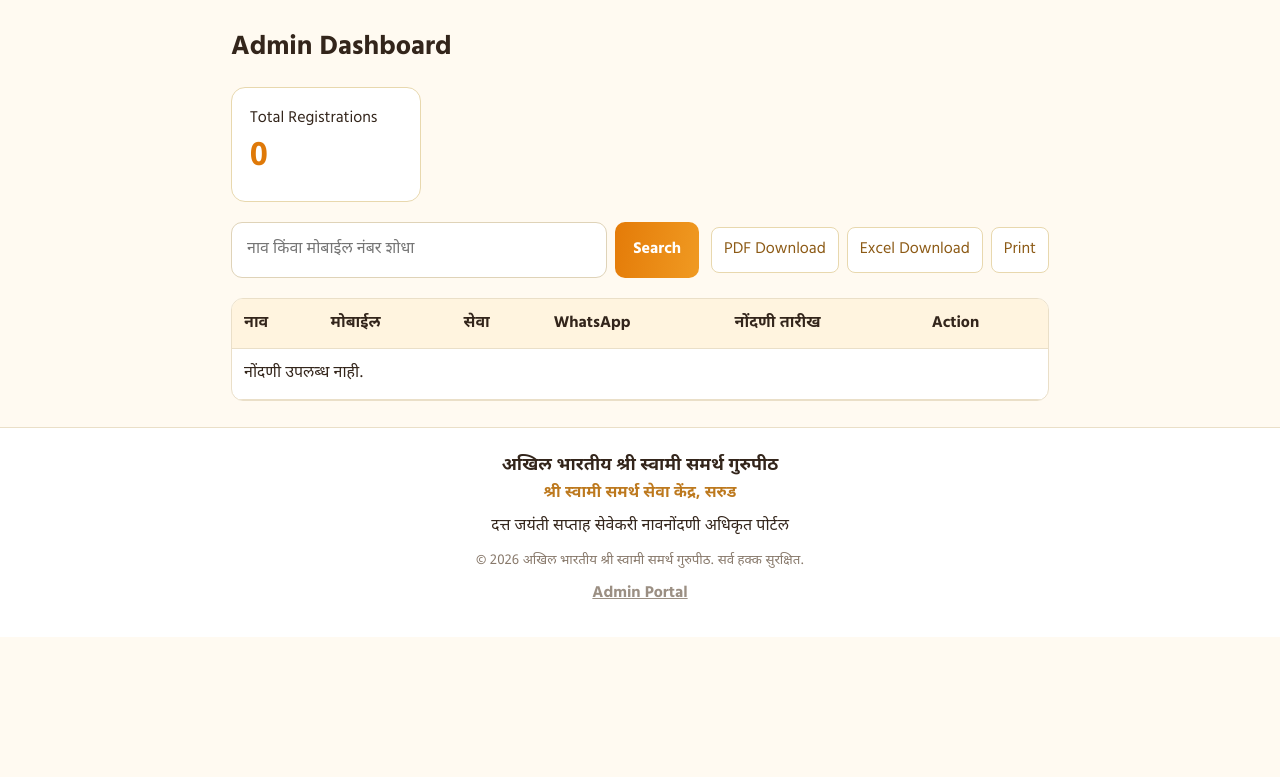
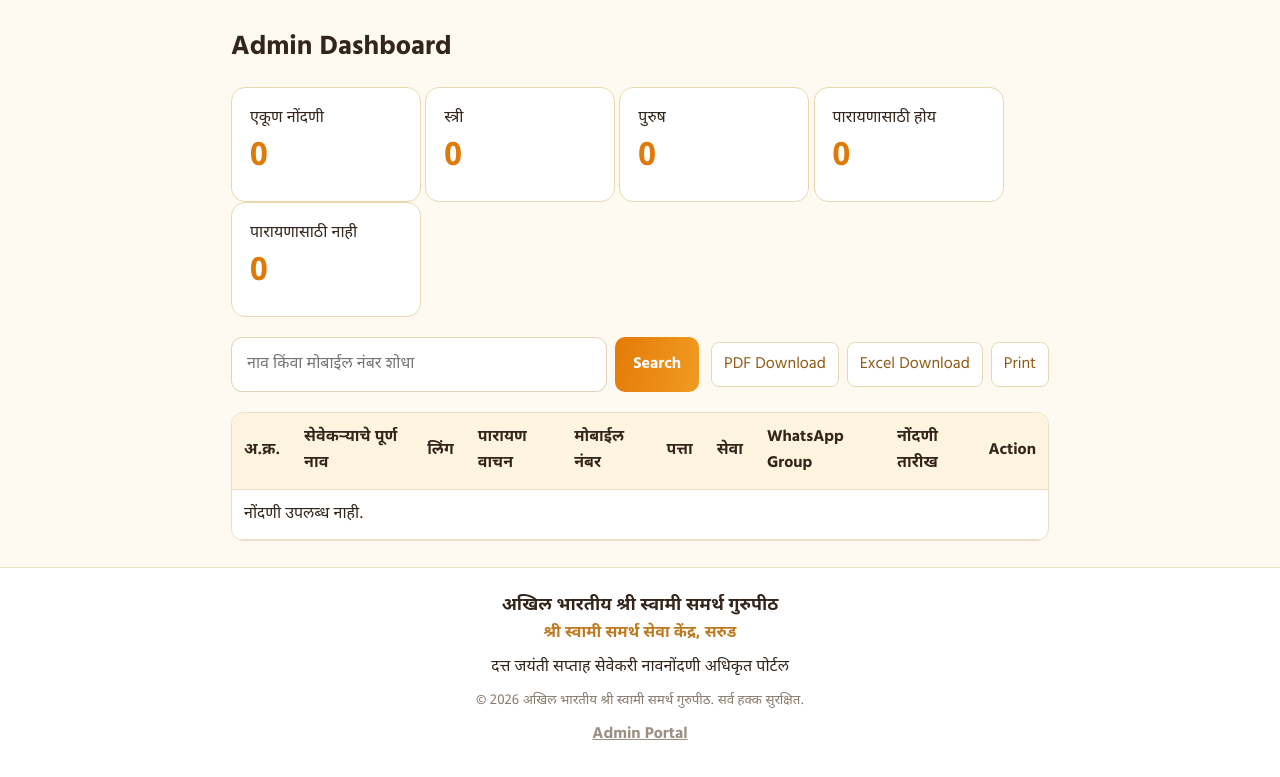
Before and after one commit to patilavdhut149-lab/Dattadham-Saptah-Website, a Django app: page /admin-panel/ in a window 1280 px wide. Shown: the part 79-856 px from the top of the page. Before the commit the page ends 716 px from the top, so only its background shows below. Run offline with Django 5.2, Linux system fonts and the light colour scheme; the visitor is signed in with stand-in values (Sample User, id 1); data that the repository does not hold is empty.

Commit message:
Update admin dashboard with complete registration details and statistics

```diff
--- a/registrations/views.py
+++ b/registrations/views.py
@@ -5,23 +5,43 @@ from django.db.models import Q
 from django.http import HttpResponse
 from django.shortcuts import render, redirect, get_object_or_404
 from django.utils import timezone
+
 from openpyxl import Workbook
+
 from reportlab.lib import colors
 from reportlab.lib.pagesizes import A4, landscape
-from reportlab.platypus import SimpleDocTemplate, Table, TableStyle, Paragraph, Spacer
+from reportlab.platypus import (
+    SimpleDocTemplate,
+    Table,
+    TableStyle,
+    Paragraph,
+    Spacer
+)
 from reportlab.lib.styles import getSampleStyleSheet
+
 from .forms import RegistrationForm
 from .models import Registration, SiteContent, ProgramItem
+
+
+# =========================
+# HOME PAGE
+# =========================
 
 def home(request):
     if request.method == "POST":
         form = RegistrationForm(request.POST)
+
         if form.is_valid():
             form.save()
             return redirect("success")
     else:
         form = RegistrationForm()
-    content = {item.key: item.value for item in SiteContent.objects.all()}
+
+    content = {
+        item.key: item.value
+        for item in SiteContent.objects.all()
+    }
+
     week_days = [
         ("बुधवार – १६ डिसेंबर २०२६", "ग्रामदेवता सन्मान, मंडल मांडणी"),
         ("गुरुवार – १७ डिसेंबर २०२६", "मंडल स्थापना, अग्नि स्थापना, स्थापित देवता हवन"),
@@ -33,6 +53,7 @@ def home(request):
         ("बुधवार – २३ डिसेंबर २०२६", "नित्यस्वाहाकार, बली – पूर्णाहुती. दुपारी १२:१३ वा. श्रीदत्त जन्मोत्सव"),
         ("गुरुवार – २४ डिसेंबर २०२६", "श्री सत्यदत्त पूजन, देवता विसर्जन. अखंड नाम जप – यज्ञ सप्ताह सांगता"),
     ]
+
     daily_items = [
         ("सकाळी ७:३० ते ८:००", "औंदुंबर प्रदक्षिणा"),
         ("सकाळी ८:००", "भूपाळी आरती. भूपाळी आरती संपन्न होईल."),
@@ -42,105 +63,393 @@ def home(request):
         ("संध्याकाळी ६:३०", "नैवेद्य आरती. संध्याकाळच्या सर्व आरत्या मंत्र पुष्पांजलीसह."),
         ("संध्याकाळी ६:५०", "नित्यध्यान व सामुदायिक वाचन: नित्यध्यान, गीताई, श्री मनाचे श्लोक, गीतेचा १५ वा अध्याय, श्री तुकारामांचा अभंग, पसायदान, श्री विष्णुसहस्रनाम वाचन, श्री स्वामी समर्थ मंत्र जप एक माळ. त्यानंतर ऐच्छिक श्री स्वामी चरित्र किंवा दुर्गा सप्तशती सामुदायिक वाचन करावे."),
     ]
-    return render(request, "registrations/home.html", {"form": form, "content": content, "week_days": week_days, "daily_items": daily_items})
+
+    return render(
+        request,
+        "registrations/home.html",
+        {
+            "form": form,
+            "content": content,
+            "week_days": week_days,
+            "daily_items": daily_items,
+        }
+    )
+
+
+# =========================
+# SUCCESS PAGE
+# =========================
 
 def success(request):
     return render(request, "registrations/success.html")
 
+
+# =========================
+# ADMIN LOGIN
+# =========================
+
 def admin_login(request):
     if request.user.is_authenticated:
         return redirect("dashboard")
+
     if request.method == "POST":
         username = request.POST.get("username", "").strip()
         password = request.POST.get("password", "")
-        user = authenticate(request, username=username, password=password)
+
+        user = authenticate(
+            request,
+            username=username,
+            password=password
+        )
+
         if user is not None and user.is_active and user.is_staff:
             login(request, user)
             return redirect("dashboard")
-        messages.error(request, "Username किंवा Password चुकीचा आहे किंवा Admin परवानगी नाही.")
+
+        messages.error(
+            request,
+            "Username किंवा Password चुकीचा आहे किंवा Admin परवानगी नाही."
+        )
+
     return render(request, "registrations/login.html")
+
+
+# =========================
+# ADMIN LOGOUT
+# =========================
 
 def admin_logout(request):
     logout(request)
     return redirect("home")
 
+
+# =========================
+# ADMIN DASHBOARD
+# =========================
+
 @login_required
 @user_passes_test(lambda u: u.is_staff)
 def dashboard(request):
+
     q = request.GET.get("q", "").strip()
-    registrations = Registration.objects.all()
+
+    registrations = Registration.objects.all().order_by("-created_at")
+
     if q:
-        registrations = registrations.filter(Q(full_name__icontains=q) | Q(mobile__icontains=q))
-    return render(request, "registrations/dashboard.html", {
-        "registrations": registrations,
-        "total": Registration.objects.count(),
-        "q": q,
-    })
+        registrations = registrations.filter(
+            Q(full_name__icontains=q) |
+            Q(mobile__icontains=q)
+        )
+
+    return render(
+        request,
+        "registrations/dashboard.html",
+        {
+            "registrations": registrations,
+
+            # Total registrations
+            "total": Registration.objects.count(),
+
+            # Gender statistics
+            "female_total": Registration.objects.filter(
+                gender="स्त्री"
+            ).count(),
+
+            "male_total": Registration.objects.filter(
+                gender="पुरुष"
+            ).count(),
+
+            # Parayan statistics
+            "parayan_yes": Registration.objects.filter(
+                parayan="होय"
+            ).count(),
+
+            "parayan_no": Registration.objects.filter(
+                parayan="नाही"
+            ).count(),
+
+            "q": q,
+        }
+    )
+
+
+# =========================
+# REGISTRATION DETAIL
+# =========================
 
 @login_required
 @user_passes_test(lambda u: u.is_staff)
 def registration_detail(request, pk):
-    item = get_object_or_404(Registration, pk=pk)
-    return render(request, "registrations/detail.html", {"item": item})
+
+    item = get_object_or_404(
+        Registration,
+        pk=pk
+    )
+
+    return render(
+        request,
+        "registrations/detail.html",
+        {"item": item}
+    )
+
+
+# =========================
+# REGISTRATION EDIT
+# =========================
 
 @login_required
 @user_passes_test(lambda u: u.is_staff)
 def registration_edit(request, pk):
-    item = get_object_or_404(Registration, pk=pk)
-    form = RegistrationForm(request.POST or None, instance=item)
+
+    item = get_object_or_404(
+        Registration,
+        pk=pk
+    )
+
+    form = RegistrationForm(
+        request.POST or None,
+        instance=item
+    )
+
     if request.method == "POST" and form.is_valid():
         form.save()
-        messages.success(request, "नोंदणी अपडेट झाली.")
+
+        messages.success(
+            request,
+            "नोंदणी अपडेट झाली."
+        )
+
         return redirect("dashboard")
-    return render(request, "registrations/edit.html", {"form": form, "item": item})
+
+    return render(
+        request,
+        "registrations/edit.html",
+        {
+            "form": form,
+            "item": item
+        }
+    )
+
+
+# =========================
+# REGISTRATION DELETE
+# =========================
 
 @login_required
 @user_passes_test(lambda u: u.is_staff)
 def registration_delete(request, pk):
-    item = get_object_or_404(Registration, pk=pk)
+
+    item = get_object_or_404(
+        Registration,
+        pk=pk
+    )
+
     if request.method == "POST":
         item.delete()
-        messages.success(request, "नोंदणी Delete झाली.")
+
+        messages.success(
+            request,
+            "नोंदणी Delete झाली."
+        )
+
         return redirect("dashboard")
-    return render(request, "registrations/delete.html", {"item": item})
+
+    return render(
+        request,
+        "registrations/delete.html",
+        {"item": item}
+    )
+
+
+# =========================
+# EXCEL EXPORT
+# =========================
 
 @login_required
 @user_passes_test(lambda u: u.is_staff)
 def export_excel(request):
+
     wb = Workbook()
     ws = wb.active
     ws.title = "Registrations"
-    ws.append(["पूर्ण नाव", "मोबाईल", "पत्ता", "इतर सेवा", "WhatsApp Group", "नोंदणी तारीख"])
-    for r in Registration.objects.all():
-        ws.append([r.full_name, r.mobile, r.address, r.other_service, r.whatsapp_group, timezone.localtime(r.created_at).strftime("%d-%m-%Y %H:%M")])
+
+    # Excel headings
+    ws.append([
+        "पूर्ण नाव",
+        "लिंग",
+        "पारायण वाचन",
+        "मोबाईल",
+        "पत्ता",
+        "इतर सेवा",
+        "WhatsApp Group",
+        "नोंदणी तारीख"
+    ])
+
+    registrations = Registration.objects.all().order_by("-created_at")
+
+    for r in registrations:
+
+        ws.append([
+            r.full_name,
+            r.gender,
+            r.parayan,
+            r.mobile,
+            r.address,
+            r.other_service,
+            r.whatsapp_group,
+            timezone.localtime(
+                r.created_at
+            ).strftime("%d-%m-%Y %H:%M")
+        ])
+
+    # Column width
     for col in ws.columns:
+
         letter = col[0].column_letter
-        ws.column_dimensions[letter].width = min(max(max(len(str(c.value or "")) for c in col) + 2, 14), 42)
-    response = HttpResponse(content_type="application/vnd.openxmlformats-officedocument.spreadsheetml.sheet")
-    response["Content-Disposition"] = 'attachment; filename="sevakari_registrations.xlsx"'
+
+        ws.column_dimensions[letter].width = min(
+            max(
+                max(
+                    len(str(c.value or ""))
+                    for c in col
+                ) + 2,
+                14
+            ),
+            42
+        )
+
+    response = HttpResponse(
+        content_type="application/vnd.openxmlformats-officedocument.spreadsheetml.sheet"
+    )
+
+    response["Content-Disposition"] = (
+        'attachment; filename="sevakari_registrations.xlsx"'
+    )
+
     wb.save(response)
+
     return response
+
+
+# =========================
+# PDF EXPORT
+# =========================
 
 @login_required
 @user_passes_test(lambda u: u.is_staff)
 def export_pdf(request):
-    response = HttpResponse(content_type="application/pdf")
-    response["Content-Disposition"] = 'attachment; filename="sevakari_registrations.pdf"'
-    doc = SimpleDocTemplate(response, pagesize=landscape(A4), rightMargin=18, leftMargin=18, topMargin=20, bottomMargin=20)
+
+    response = HttpResponse(
+        content_type="application/pdf"
+    )
+
+    response["Content-Disposition"] = (
+        'attachment; filename="sevakari_registrations.pdf"'
+    )
+
+    doc = SimpleDocTemplate(
+        response,
+        pagesize=landscape(A4),
+        rightMargin=18,
+        leftMargin=18,
+        topMargin=20,
+        bottomMargin=20
+    )
+
     styles = getSampleStyleSheet()
-    story = [Paragraph("Sevakari Registration List", styles["Title"]), Spacer(1, 12)]
-    data = [["Name", "Mobile", "Address", "Service", "WhatsApp", "Registered"]]
-    for r in Registration.objects.all():
-        data.append([r.full_name, r.mobile, r.address[:90], r.other_service, r.whatsapp_group, timezone.localtime(r.created_at).strftime("%d-%m-%Y")])
-    table = Table(data, repeatRows=1, colWidths=[115, 75, 220, 65, 65, 75])
-    table.setStyle(TableStyle([
-        ("BACKGROUND", (0,0), (-1,0), colors.HexColor("#e58a16")),
-        ("TEXTCOLOR", (0,0), (-1,0), colors.white),
-        ("GRID", (0,0), (-1,-1), 0.4, colors.HexColor("#d9c9a5")),
-        ("FONTSIZE", (0,0), (-1,-1), 7),
-        ("VALIGN", (0,0), (-1,-1), "TOP"),
-        ("ROWBACKGROUNDS", (0,1), (-1,-1), [colors.white, colors.HexColor("#fff8ed")]),
-    ]))
+
+    story = [
+        Paragraph(
+            "Sevakari Registration List",
+            styles["Title"]
+        ),
+        Spacer(1, 12)
+    ]
+
+    data = [[
+        "Name",
+        "Gender",
+        "Parayan",
+        "Mobile",
+        "Address",
+        "Service",
+        "WhatsApp",
+        "Registered"
+    ]]
+
+    registrations = Registration.objects.all().order_by("-created_at")
+
+    for r in registrations:
+
+        data.append([
+            str(r.full_name),
+            str(r.gender),
+            str(r.parayan),
+            str(r.mobile),
+            str(r.address),
+            str(r.other_service),
+            str(r.whatsapp_group),
+            timezone.localtime(
+                r.created_at
+            ).strftime("%d-%m-%Y %H:%M")
+        ])
+
+    table = Table(
+        data,
+        repeatRows=1,
+        colWidths=[
+            105, 48, 65, 75,
+            165, 75, 65, 105
+        ]
+    )
+
+    table.setStyle(
+        TableStyle([
+            (
+                "BACKGROUND",
+                (0, 0),
+                (-1, 0),
+                colors.HexColor("#e58a16")
+            ),
+            (
+                "TEXTCOLOR",
+                (0, 0),
+                (-1, 0),
+                colors.white
+            ),
+            (
+                "GRID",
+                (0, 0),
+                (-1, -1),
+                0.4,
+                colors.HexColor("#d9c9a5")
+            ),
+            (
+                "FONTSIZE",
+                (0, 0),
+                (-1, -1),
+                7
+            ),
+            (
+                "VALIGN",
+                (0, 0),
+                (-1, -1),
+                "TOP"
+            ),
+            (
+                "ROWBACKGROUNDS",
+                (0, 1),
+                (-1, -1),
+                [
+                    colors.white,
+                    colors.HexColor("#fff8ed")
+                ]
+            ),
+        ])
+    )
+
     story.append(table)
+
     doc.build(story)
+
     return response
--- a/templates/registrations/dashboard.html
+++ b/templates/registrations/dashboard.html
@@ -1,7 +1,171 @@
-{% extends "base.html" %}{% block title %}Admin Dashboard{% endblock %}{% block content %}
-<header class="admin-header"><div><b>अखिल भारतीय श्री स्वामी समर्थ गुरुपीठ</b><small>Admin Dashboard</small></div><a href="{% url 'admin_logout' %}">Logout</a></header>
-<main class="wrap admin-wrap"><h1>Admin Dashboard</h1><div class="stat-card"><span>Total Registrations</span><strong>{{ total }}</strong></div>
-<div class="toolbar"><form method="get" class="search-form"><input name="q" value="{{ q }}" placeholder="नाव किंवा मोबाईल नंबर शोधा"><button class="primary-btn small-btn">Search</button></form><div class="export-links"><a href="{% url 'export_pdf' %}">PDF Download</a><a href="{% url 'export_excel' %}">Excel Download</a><button type="button" onclick="window.print()">Print</button></div></div>
-<div class="table-wrap"><table><thead><tr><th>नाव</th><th>मोबाईल</th><th>सेवा</th><th>WhatsApp</th><th>नोंदणी तारीख</th><th>Action</th></tr></thead><tbody>
-{% for r in registrations %}<tr><td>{{ r.full_name }}</td><td>{{ r.mobile }}</td><td>{{ r.other_service }}</td><td>{{ r.whatsapp_group }}</td><td>{{ r.created_at|date:"d-m-Y H:i" }}</td><td><a href="{% url 'registration_detail' r.pk %}">View</a> · <a href="{% url 'registration_edit' r.pk %}">Edit</a> · <a href="{% url 'registration_delete' r.pk %}">Delete</a></td></tr>{% empty %}<tr><td colspan="6">नोंदणी उपलब्ध नाही.</td></tr>{% endfor %}
-</tbody></table></div></main>{% endblock %}
+{% extends "base.html" %}
+{% block title %}Admin Dashboard{% endblock %}
+
+{% block content %}
+
+<header class="admin-header">
+    <div>
+        <b>अखिल भारतीय श्री स्वामी समर्थ गुरुपीठ</b>
+        <small>Admin Dashboard</small>
+    </div>
+    <a href="{% url 'admin_logout' %}">Logout</a>
+</header>
+
+<main class="wrap admin-wrap">
+
+    <h1>Admin Dashboard</h1>
+
+    <!-- DASHBOARD STATISTICS -->
+
+    <div class="stats-container">
+
+        <div class="stat-card">
+            <span>एकूण नोंदणी</span>
+            <strong>{{ total }}</strong>
+        </div>
+
+        <div class="stat-card">
+            <span>स्त्री</span>
+            <strong>{{ female_total }}</strong>
+        </div>
+
+        <div class="stat-card">
+            <span>पुरुष</span>
+            <strong>{{ male_total }}</strong>
+        </div>
+
+        <div class="stat-card">
+            <span>पारायणासाठी होय</span>
+            <strong>{{ parayan_yes }}</strong>
+        </div>
+
+        <div class="stat-card">
+            <span>पारायणासाठी नाही</span>
+            <strong>{{ parayan_no }}</strong>
+        </div>
+
+    </div>
+
+    <!-- SEARCH AND EXPORT -->
+
+    <div class="toolbar">
+
+        <form method="get" class="search-form">
+
+            <input
+                type="text"
+                name="q"
+                value="{{ q }}"
+                placeholder="नाव किंवा मोबाईल नंबर शोधा"
+            >
+
+            <button type="submit" class="primary-btn small-btn">
+                Search
+            </button>
+
+        </form>
+
+        <div class="export-links">
+
+            <a href="{% url 'export_pdf' %}">
+                PDF Download
+            </a>
+
+            <a href="{% url 'export_excel' %}">
+                Excel Download
+            </a>
+
+            <button type="button" onclick="window.print()">
+                Print
+            </button>
+
+        </div>
+
+    </div>
+
+    <!-- REGISTRATION TABLE -->
+
+    <div class="table-wrap">
+
+        <table>
+
+            <thead>
+                <tr>
+                    <th>अ.क्र.</th>
+                    <th>सेवेकऱ्याचे पूर्ण नाव</th>
+                    <th>लिंग</th>
+                    <th>पारायण वाचन</th>
+                    <th>मोबाईल नंबर</th>
+                    <th>पत्ता</th>
+                    <th>सेवा</th>
+                    <th>WhatsApp Group</th>
+                    <th>नोंदणी तारीख</th>
+                    <th>Action</th>
+                </tr>
+            </thead>
+
+            <tbody>
+
+                {% for r in registrations %}
+
+                <tr>
+
+                    <td>{{ forloop.counter }}</td>
+
+                    <td>{{ r.full_name }}</td>
+
+                    <td>{{ r.gender }}</td>
+
+                    <td>{{ r.parayan }}</td>
+
+                    <td>{{ r.mobile }}</td>
+
+                    <td>{{ r.address }}</td>
+
+                    <td>{{ r.other_service }}</td>
+
+                    <td>{{ r.whatsapp_group }}</td>
+
+                    <td>
+                        {{ r.created_at|date:"d-m-Y H:i" }}
+                    </td>
+
+                    <td>
+                        <a href="{% url 'registration_detail' r.pk %}">
+                            View
+                        </a>
+
+                        |
+
+                        <a href="{% url 'registration_edit' r.pk %}">
+                            Edit
+                        </a>
+
+                        |
+
+                        <a href="{% url 'registration_delete' r.pk %}">
+                            Delete
+                        </a>
+                    </td>
+
+                </tr>
+
+                {% empty %}
+
+                <tr>
+                    <td colspan="10">
+                        नोंदणी उपलब्ध नाही.
+                    </td>
+                </tr>
+
+                {% endfor %}
+
+            </tbody>
+
+        </table>
+
+    </div>
+
+</main>
+
+{% endblock %}
```
